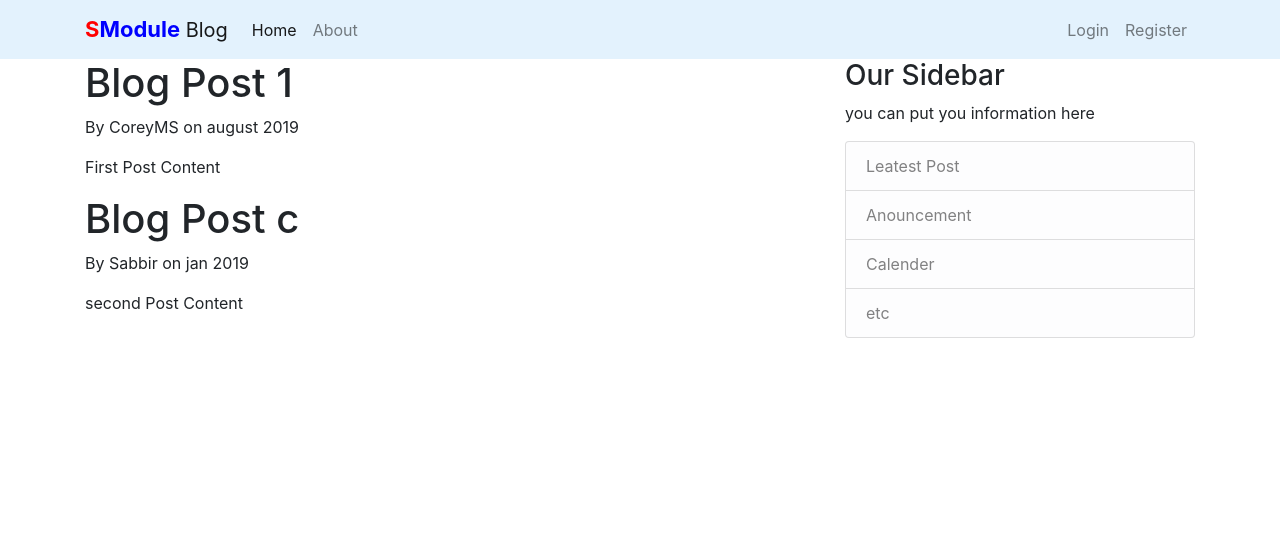
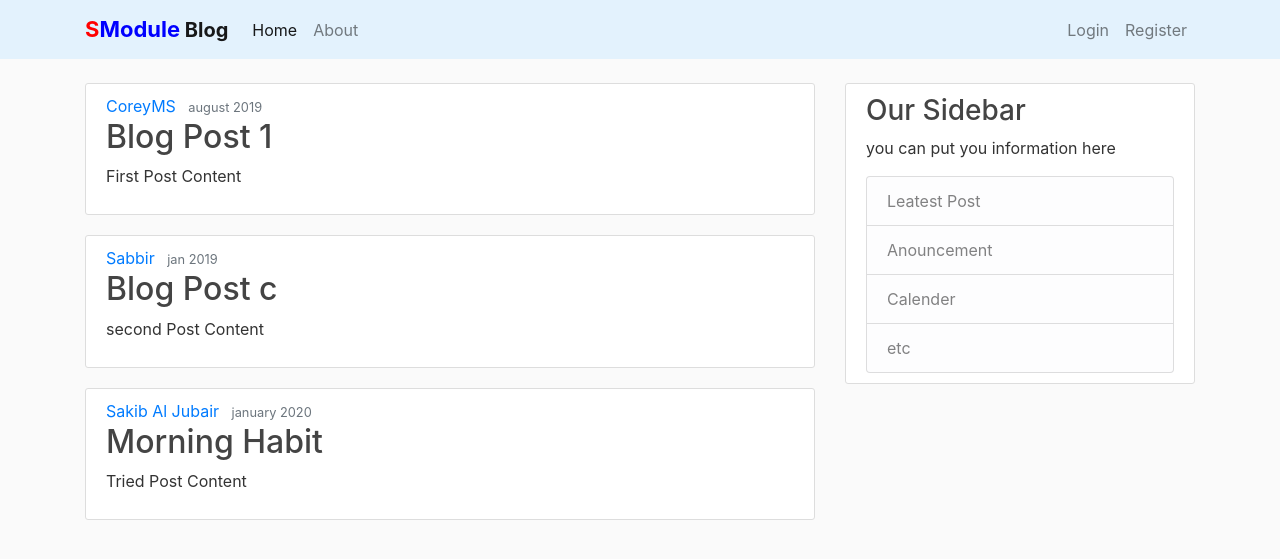
Before and after one commit to sabbirhossain540/SModule_blog, a Django app: page / in a window 1280 px wide. Shown: the top 559 px of the page. Run offline with Django 3.2, Linux system fonts and the light colour scheme; some libraries are stand-ins or nearby versions.

Commit message:
21 Days Challenge (Day 20)

```diff
--- /dev/null
+++ b/smodule_blog/blog/static/blog/main.css
@@ -0,0 +1,63 @@
+body{
+  background: #fafafa;
+  color: #333333;
+
+}
+
+h1, h2, h3, h4, h5, h6 {
+  color: #444444;
+}
+
+ul{
+  margin: 0;
+}
+
+.bg-steel{
+  background-color: #5f788a;
+}
+
+.site-header .navbar-nav .nav-link{
+  color: #cbd5db;
+}
+
+.site-header .navbar-nav .nav-link:hover{
+  color: #ffffff;
+}
+
+.site-header .navbar-nav .nav-link .active{
+  font-weight: 500;
+}
+
+.content-section{
+  background: #ffffff;
+  padding: 10px 20px;
+  border: 1px solid #dddddd;
+  border-radius: 3px;
+  margin-bottom: 20px;
+}
+
+.article-title{
+  color: #444444;
+}
+
+a.article-title:hover{
+  color: #428bca;
+  text-decoration: none;
+}
+
+.article-svg{
+  width: 25px;
+  height: 25px;
+  vertical-align: middle;
+}
+
+.account-img{
+  height: 125px;
+  weight: 125px;
+  margin-right: 20px;
+  margin-bottom: 16px;
+}
+
+.account-heading{
+  font-size: 2.5rem;
+}
--- a/smodule_blog/blog/templates/blog/base.html
+++ b/smodule_blog/blog/templates/blog/base.html
@@ -1,3 +1,4 @@
+{% load static %}
 <!DOCTYPE html>
 <html lang="en" dir="ltr">
   <head>
@@ -7,6 +8,8 @@
 
     <!-- Bootstrap CSS -->
     <link rel="stylesheet" href="https://stackpath.bootstrapcdn.com/bootstrap/4.4.1/css/bootstrap.min.css" integrity="sha384-Vkoo8x4CGsO3+Hhxv8T/Q5PaXtkKtu6ug5TOeNV6gBiFeWPGFN9MuhOf23Q9Ifjh" crossorigin="anonymous">
+
+    <link rel="stylesheet" type="text/css" href="{% static 'blog/main.css' %}">
     {% if title %}
       <title>Django Blog - {{ title }}</title>
     {% else %}
@@ -14,7 +17,7 @@
     {% endif %}
   </head>
   <body>
-    <header class="site-header">
+    <header>
 
       <nav class="navbar navbar-expand-lg navbar-light bg-light" style="background-color: #e3f2fd !important;">
         <div class="container">
@@ -22,13 +25,13 @@
             <span class="navbar-toggler-icon"></span>
           </button>
           <div class="collapse navbar-collapse" id="navbarTogglerDemo01">
-            <a class="navbar-brand" href="#"><span style="color:red;font-size:22px;font-weight:bold;">S</span><span style="color:blue;font-size:22px;font-weight:bold;">Module</span> Blog</a>
+            <a class="navbar-brand" href="{% url 'blog-home' %}" style="font-weight:bold;"><span style="color:red;font-size:22px;">S</span><span style="color:blue;font-size:22px;">Module</span> Blog</a>
             <ul class="navbar-nav mr-auto mt-2 mt-lg-0">
               <li class="nav-item active">
-                <a class="nav-link" href="#">Home</a>
+                <a class="nav-link" href="{% url 'blog-home' %}">Home</a>
               </li>
               <li class="nav-item">
-                <a class="nav-link" href="#">About</a>
+                <a class="nav-link" href="{% url 'blog-about' %}">About</a>
               </li>
             </ul>
             <div class="navbar-nav">
@@ -39,8 +42,9 @@
         </div>
       </nav>
     </header>
-    <main class="container" role="main">
-      <div class="row">
+    <main class="container " role="main">
+      <br>
+      <div class="row " >
         <div class="col-md-8">
           {% block content %} {% endblock %}
         </div>
--- a/smodule_blog/blog/templates/blog/home.html
+++ b/smodule_blog/blog/templates/blog/home.html
@@ -2,9 +2,20 @@
 
 {% block content %}
     {% for post in posts %}
-      <h1>{{ post.title }}</h1>
+      <article class="media content-section">
+        <div class="media-body">
+          <div class="article-metadata">
+            <a href="#" class="mr-2">{{ post.author }}</a>
+            <small class="text-muted">{{ post.date_posted }}</small>
+          </div>
+          <h2><a class="article-title" href="#">{{ post.title }}</a></h2>
+          <p class="article-content">{{ post.content }}</p>
+
+        </div>
+      </article>
+      <!-- <h1>{{ post.title }}</h1>
       <p>By {{ post.author }} on {{ post.date_posted }}</p>
-      <p>{{ post.content }}</p>
+      <p>{{ post.content }}</p> -->
     {% endfor %}
 
 {% endblock %}
--- a/smodule_blog/blog/views.py
+++ b/smodule_blog/blog/views.py
@@ -14,6 +14,12 @@ posts = [
         'title':'Blog Post c',
         'content':'second Post Content',
         'date_posted':'jan 2019'
+    },
+    {
+        'author':'Sakib Al Jubair',
+        'title':'Morning Habit',
+        'content':'Tried Post Content',
+        'date_posted':'january 2020'
     }
 
 ]
```
